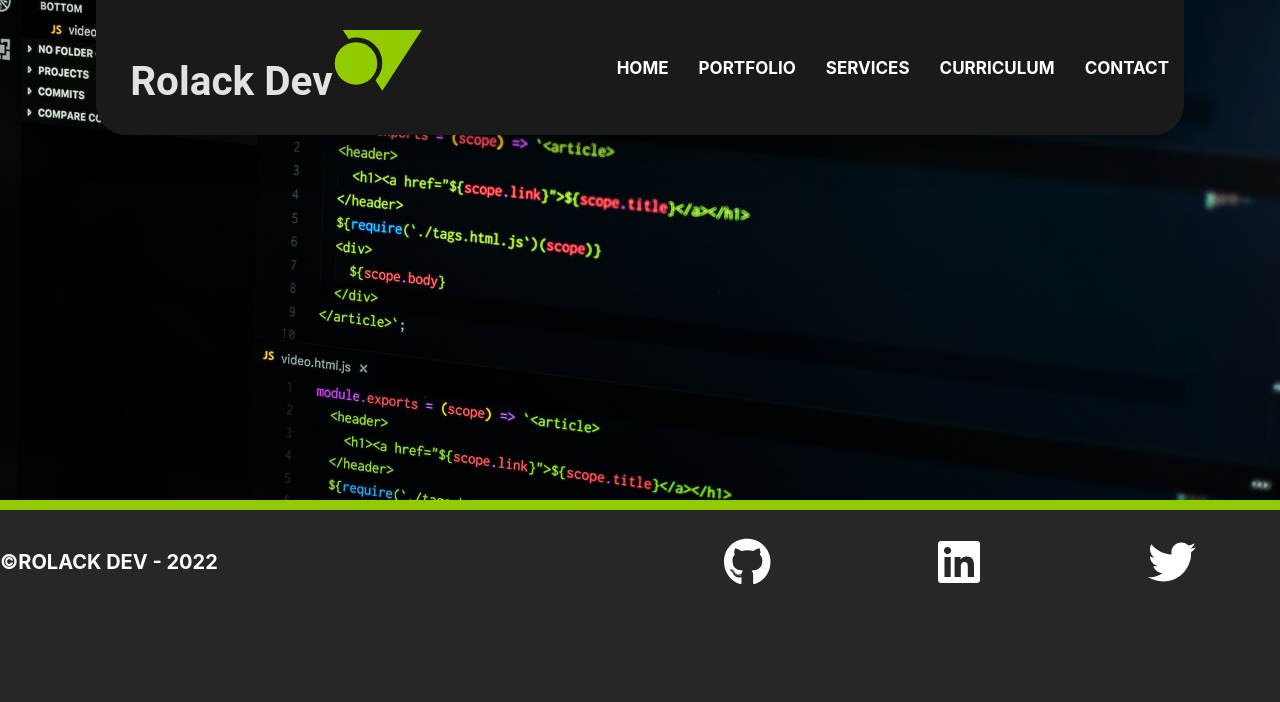
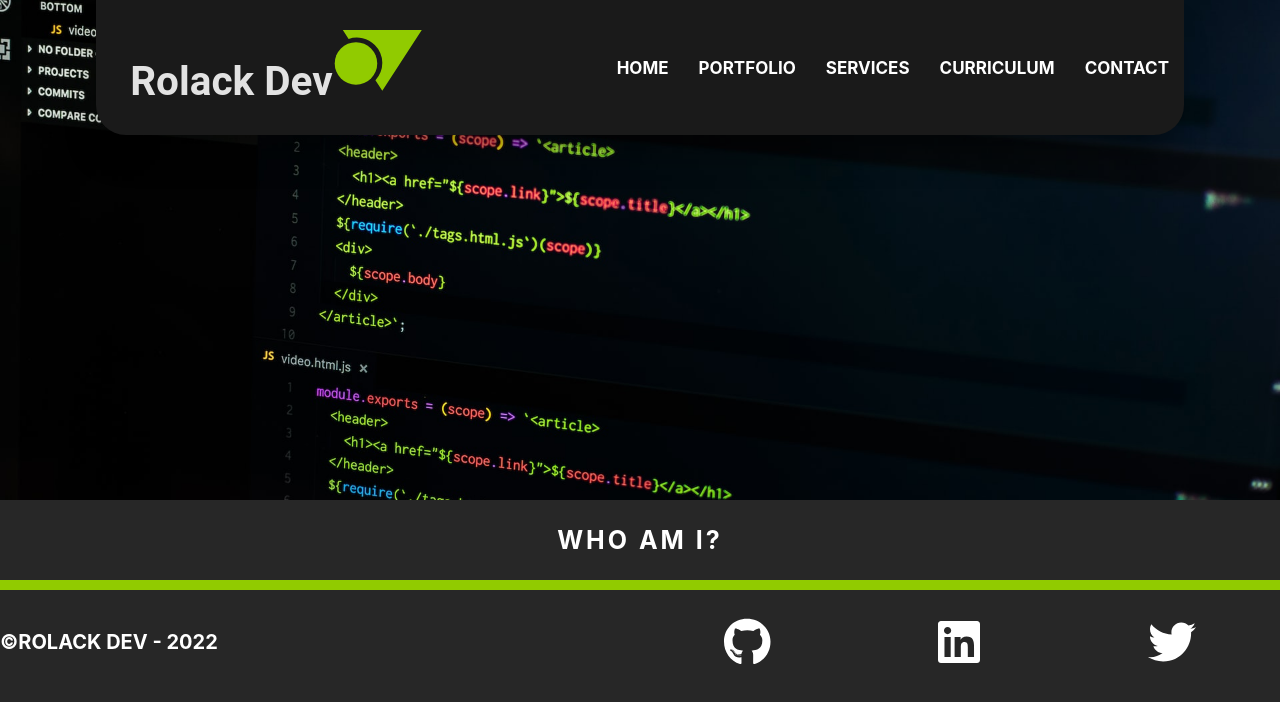
Before and after one commit to vcrolack/rolack-dev, a React (Create React App) app: page / in a window 1280 px wide. Shown: the top 702 px of the page. Built offline with nearby package versions, Linux system fonts and the light colour scheme.

Commit message:
add title component

```diff
--- a/src/components/Home.js
+++ b/src/components/Home.js
@@ -1,11 +1,15 @@
 import React from 'react'
 import { Banner } from './layout/Banner'
 import bannerHome from './../assets/img/banner/banner-home.jpg'
+import { Title } from './layout/Title'
 
 export const Home = () => {
   return (
     <div className='container'>
       <Banner image={bannerHome}/>
+      <div className="container-title">
+        <Title text='WHO AM I?' />
+      </div>
     </div>
   )
 }
--- a/src/components/layout/Banner.js
+++ b/src/components/layout/Banner.js
@@ -1,6 +1,6 @@
 import React from 'react'
 
-export function Banner({ image }) {
+export const Banner = ({ image }) => {
   return (
     <>
       <div className="container-banner">
--- /dev/null
+++ b/src/components/layout/Title.js
@@ -0,0 +1,9 @@
+import React from 'react'
+
+export const Title = ({ text }) => {
+  return (
+    <>
+      <p className='font-size-title'>{text}</p>
+    </>
+  )
+}
--- a/src/index.css
+++ b/src/index.css
@@ -16,6 +16,12 @@ code {
 
 a {
   color: #FFF;
+}
+
+.font-size-title {
+  font-size: 25px;
+  font-weight: bold;
+  letter-spacing: 3px;
 }
 
 .layout {
@@ -106,14 +112,8 @@ a {
   object-fit: cover;
 }
 
-.overlay {
-
-  top: 0;
-  bottom: 0;
-  left: 0;
-  right: 0;
-  background-color: rgba(0, 0, 0, 0.5);
-  color: white;
+.container-title {
+  text-align: center;
 }
 
 
```
